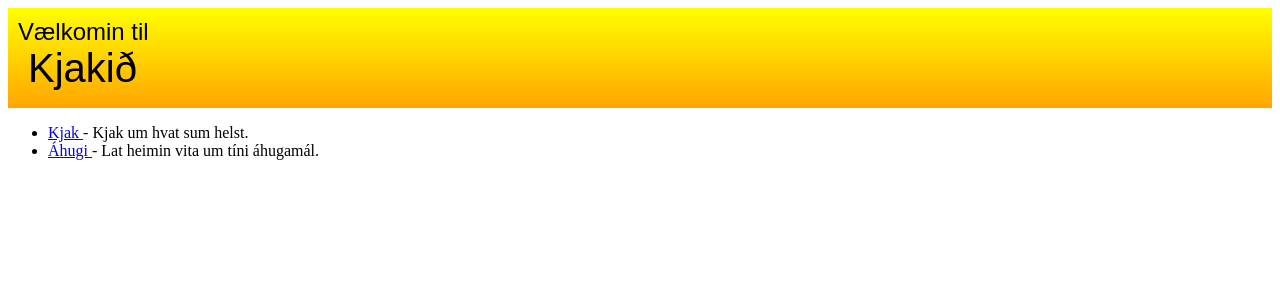
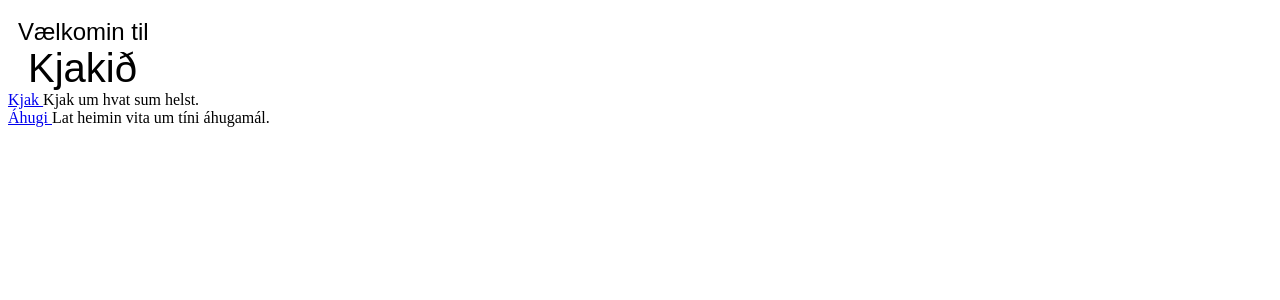
Before and after one commit to salomonvjoensen/linuxskipanir, a PHP site: page / in a window 1280 px wide. Shown: the top 300 px of the page. Run offline with PHP 8.4, Linux system fonts and the light colour scheme; data comes from the database, SQL or seed files in the repository.

Commit message:
updates index to the new style.

```diff
--- a/www/index.php
+++ b/www/index.php
@@ -20,19 +20,19 @@ try {
     <link rel="stylesheet" type="text/css" href="style.css">
 </head>
 <body>
-    <div class="gradient-box">
+    <div id="forum" class="forum">
         <div class="small-title">Vælkomin til</div>
         <div class="title">Kjakið</div>
     </div>
-    <ul>
+    <div id="forums-container">
         <?php foreach ($forums as $forum): ?>
-            <li>
-            <a href="view_forum.php?forum_id=<?php echo htmlspecialchars($forum['forum_id']); ?>&forum_name=<?php echo urlencode($forum['forum_name']); ?>">
+            <div class="forum">
+            <a class="forum-link" href="view_forum.php?forum_id=<?php echo htmlspecialchars($forum['forum_id']); ?>&forum_name=<?php echo urlencode($forum['forum_name']); ?>">
                     <?php echo htmlspecialchars($forum['forum_name']); ?>
                 </a>
-                - <?php echo htmlspecialchars($forum['description']); ?>
-            </li>
+                <?php echo htmlspecialchars($forum['description']); ?>
+            </div>
         <?php endforeach; ?>
-    </ul>
+    </div>
 </body>
 </html>
```
